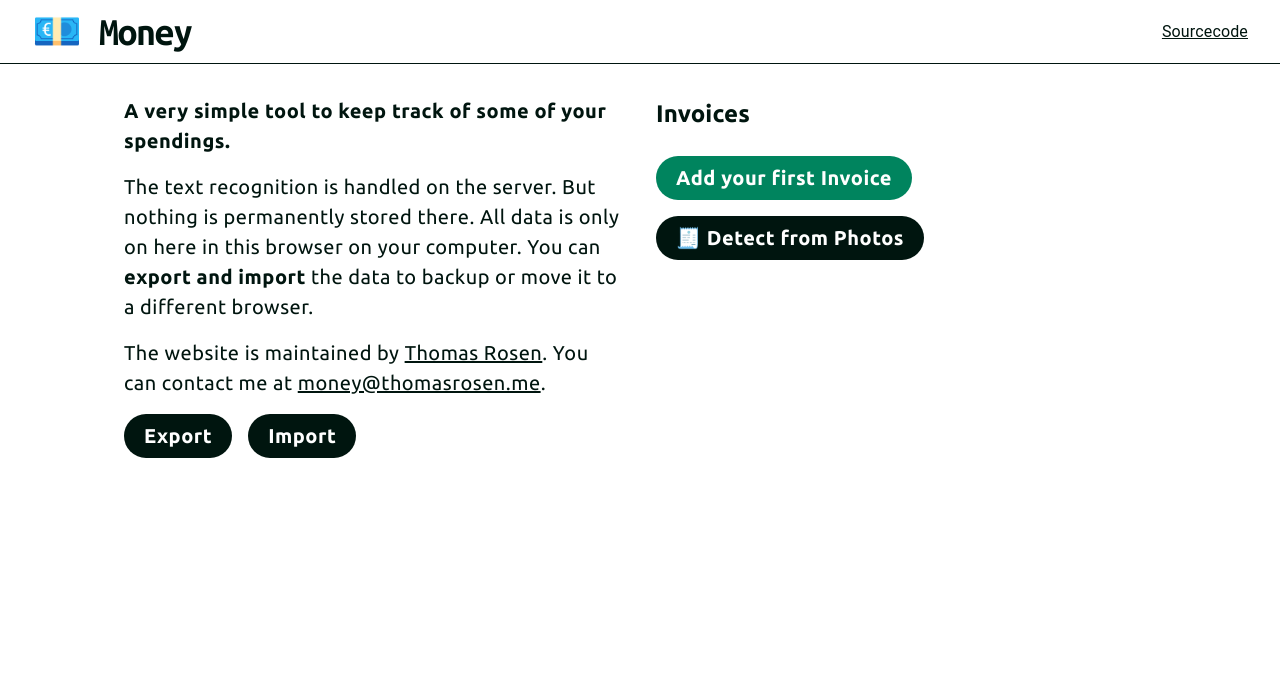
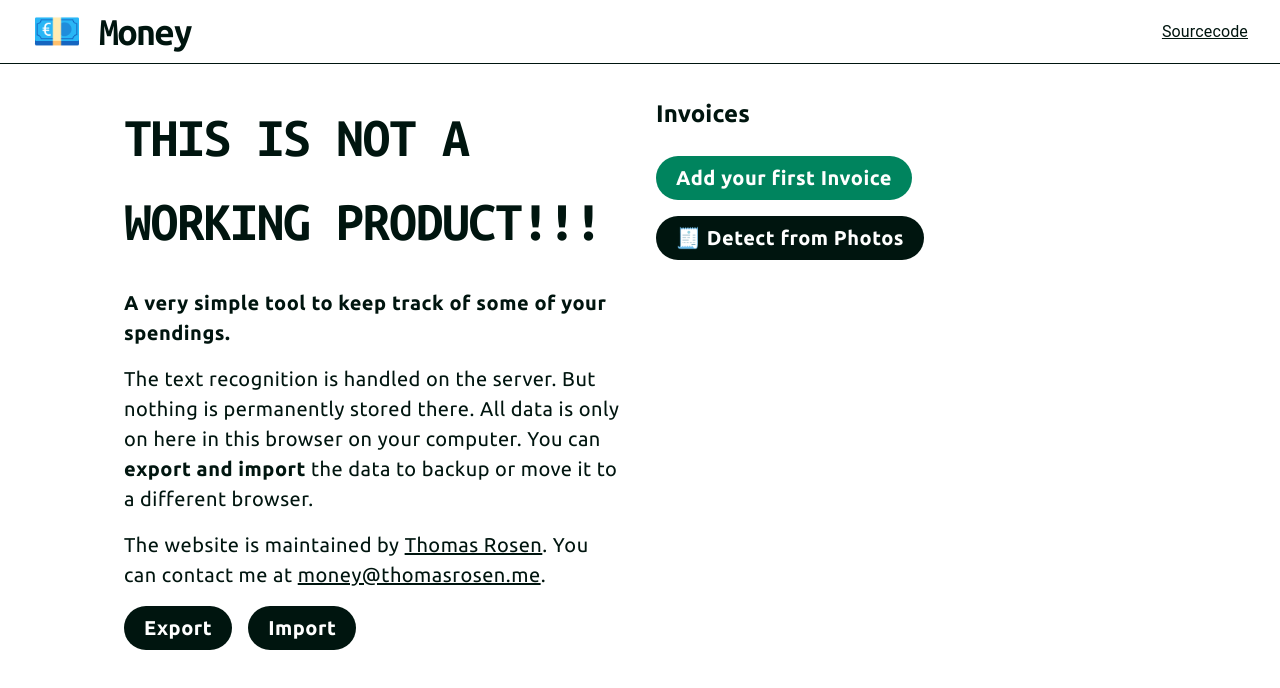
Before and after one commit to thomasrosen/money, a React (Create React App) app: page /#/ in a window 1280 px wide. Shown: the top 688 px of the page. Built offline with nearby package versions, Linux system fonts and the light colour scheme.

Commit message:
THIS IS NOT A WORKING PRODUCT!!!

```diff
--- a/src/components/pages/InvoiceList.js
+++ b/src/components/pages/InvoiceList.js
@@ -23,6 +23,9 @@ export default function InvoiceList() {
     gap: '0 32px',
   }}>
     <div className="middle_box" style={{ margin: '0' }}>
+    <h1 style={{ fontSize: '56px' }}>THIS IS NOT A WORKING PRODUCT!!!</h1>
+    <br />
+
     <p><strong>A very simple tool to keep track of some of your spendings.</strong></p>
 
     <p>The text recognition is handled on the server. But nothing is permanently stored there. All data is only on here in this browser on your computer. You can <strong>export and import</strong> the data to backup or move it to a different browser.</p>
```
